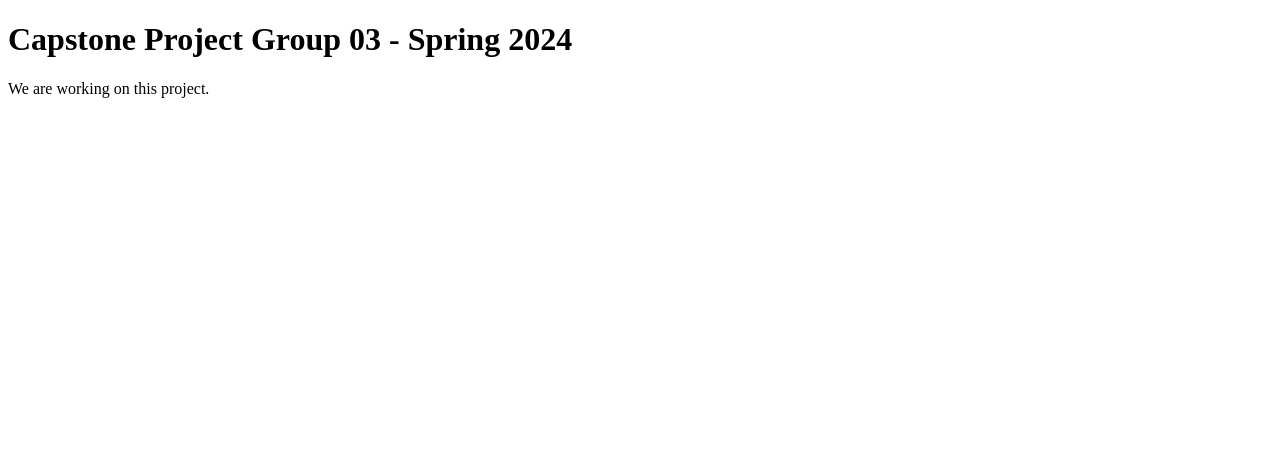
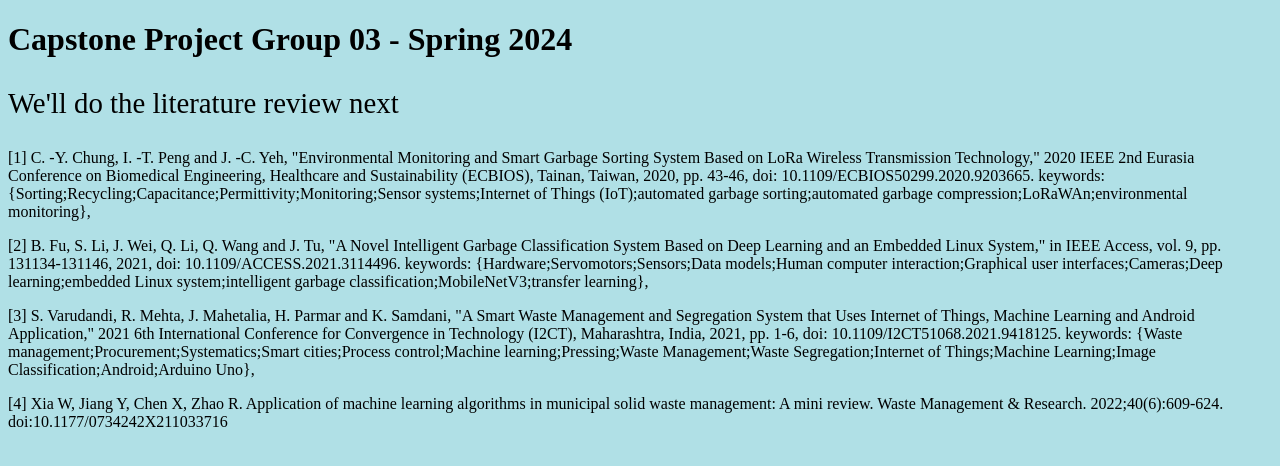
Before and after one commit to enanin001/Capstone_p_Group03, a plain HTML site: page index.html in a window 1280 px wide. Drawn offline with Linux system fonts and the light colour scheme.

Commit message:
update info

```diff
--- a/index.html
+++ b/index.html
@@ -5,8 +5,33 @@
     <meta name="viewport" content="width=device-width, initial-scale=1.0">
     <title>Capstone Project Group 03 - Spring 2024</title>
 </head>
-<body>
+<body style="background-color:powderblue;">
     <h1/> Capstone Project Group 03 - Spring 2024 </h1>
-    <p>We are working on this project.</p>
+    <p style="font-size: 180%;"> We'll do the literature review next</p>
+
+        <p>[1] C. -Y. Chung, I. -T. Peng and J. -C. Yeh, "Environmental Monitoring and Smart Garbage
+Sorting System Based on LoRa Wireless Transmission Technology," 2020 IEEE 2nd Eurasia
+Conference on Biomedical Engineering, Healthcare and Sustainability (ECBIOS), Tainan,
+Taiwan, 2020, pp. 43-46, doi: 10.1109/ECBIOS50299.2020.9203665. keywords:
+{Sorting;Recycling;Capacitance;Permittivity;Monitoring;Sensor systems;Internet of Things
+(IoT);automated garbage sorting;automated garbage compression;LoRaWAn;environmental
+monitoring},</p>
+<p>[2] B. Fu, S. Li, J. Wei, Q. Li, Q. Wang and J. Tu, "A Novel Intelligent Garbage Classification
+System Based on Deep Learning and an Embedded Linux System," in IEEE Access, vol. 9, pp.
+131134-131146, 2021, doi: 10.1109/ACCESS.2021.3114496.
+keywords: {Hardware;Servomotors;Sensors;Data models;Human computer
+interaction;Graphical user interfaces;Cameras;Deep learning;embedded Linux
+system;intelligent garbage classification;MobileNetV3;transfer learning},</p>
+<p>[3] S. Varudandi, R. Mehta, J. Mahetalia, H. Parmar and K. Samdani, "A Smart Waste
+Management and Segregation System that Uses Internet of Things, Machine Learning and
+Android Application," 2021 6th International Conference for Convergence in Technology (I2CT),
+Maharashtra, India, 2021, pp. 1-6, doi: 10.1109/I2CT51068.2021.9418125. keywords: {Waste
+management;Procurement;Systematics;Smart cities;Process control;Machine
+learning;Pressing;Waste Management;Waste Segregation;Internet of Things;Machine
+Learning;Image Classification;Android;Arduino Uno},</p>
+<p>[4] Xia W, Jiang Y, Chen X, Zhao R. Application of machine learning algorithms in municipal
+solid waste management: A mini review. Waste Management & Research. 2022;40(6):609-624.
+doi:10.1177/0734242X211033716
+    </p>
 </body>
 </html>
```
